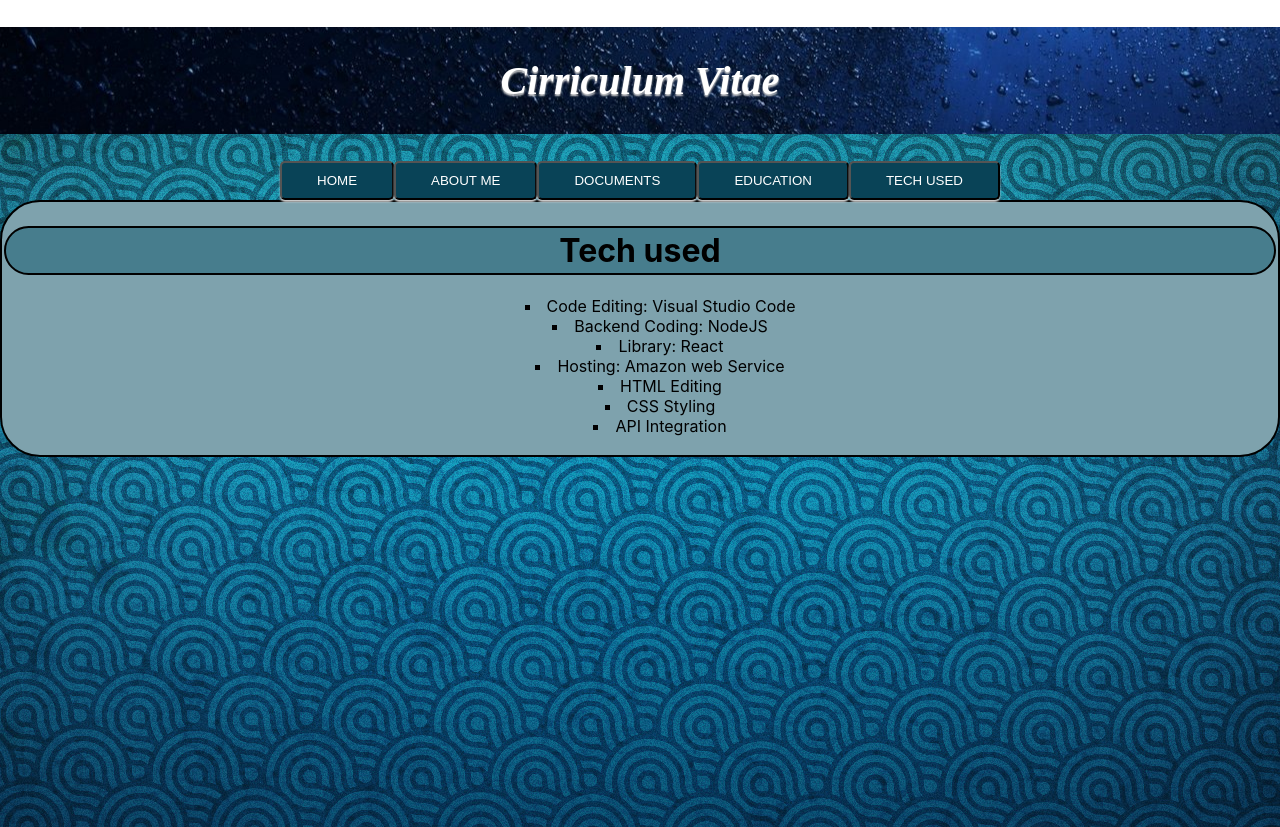
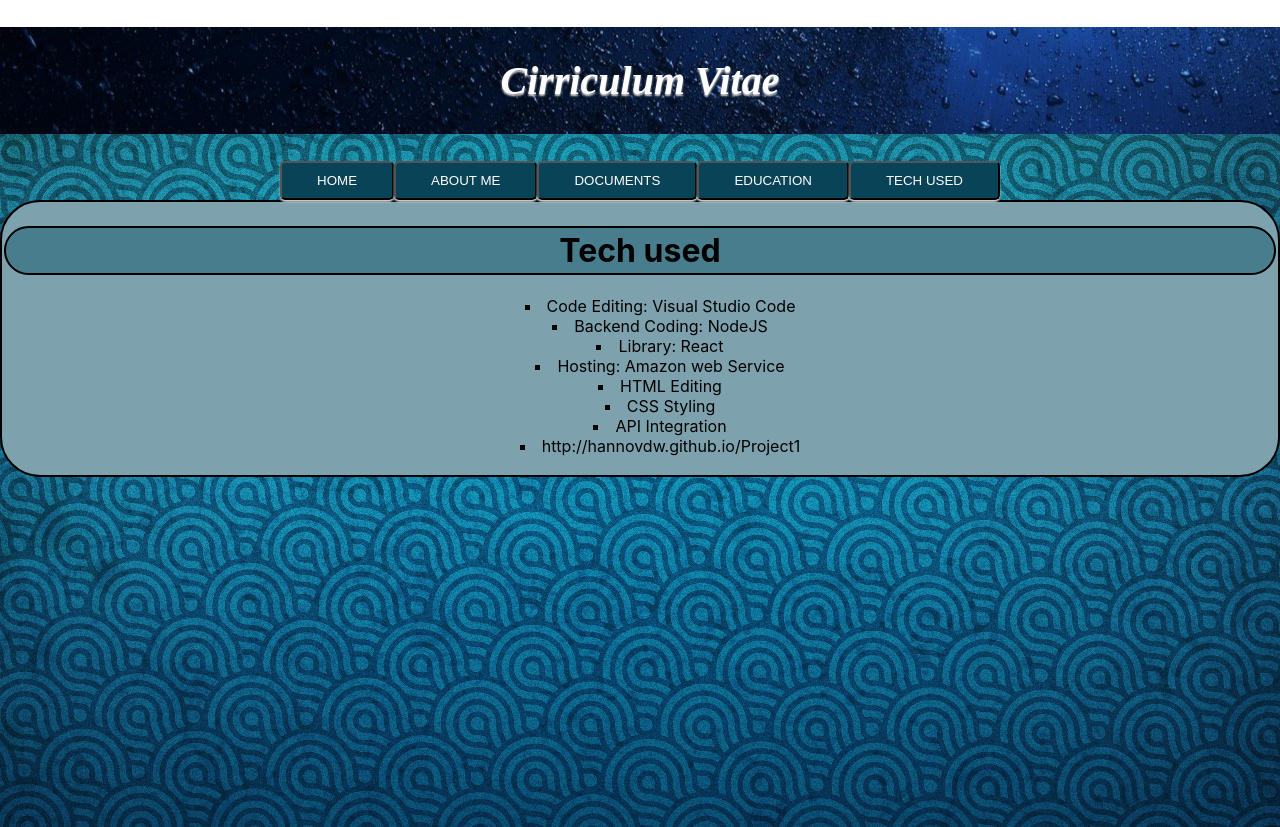
Before and after one commit to hannovdw/Project1, a React (Create React App) app in the folder project1/: page /hobbies in a window 1280 px wide. Built offline with nearby package versions, Linux system fonts and the light colour scheme.

Commit message:
deploy test

```diff
--- a/project1/src/Hobbies.js
+++ b/project1/src/Hobbies.js
@@ -15,6 +15,7 @@ function Hobbies(){
             <li>HTML Editing</li>
             <li>CSS Styling</li>
             <li>API Integration</li>
+            <li>http://hannovdw.github.io/Project1</li>
           </ul>
         </p>
     </div>
```
Also changed, not shown: project1/package.json (+7 -1 lines), 1 other file (tests, documents, lock files or other folders).
